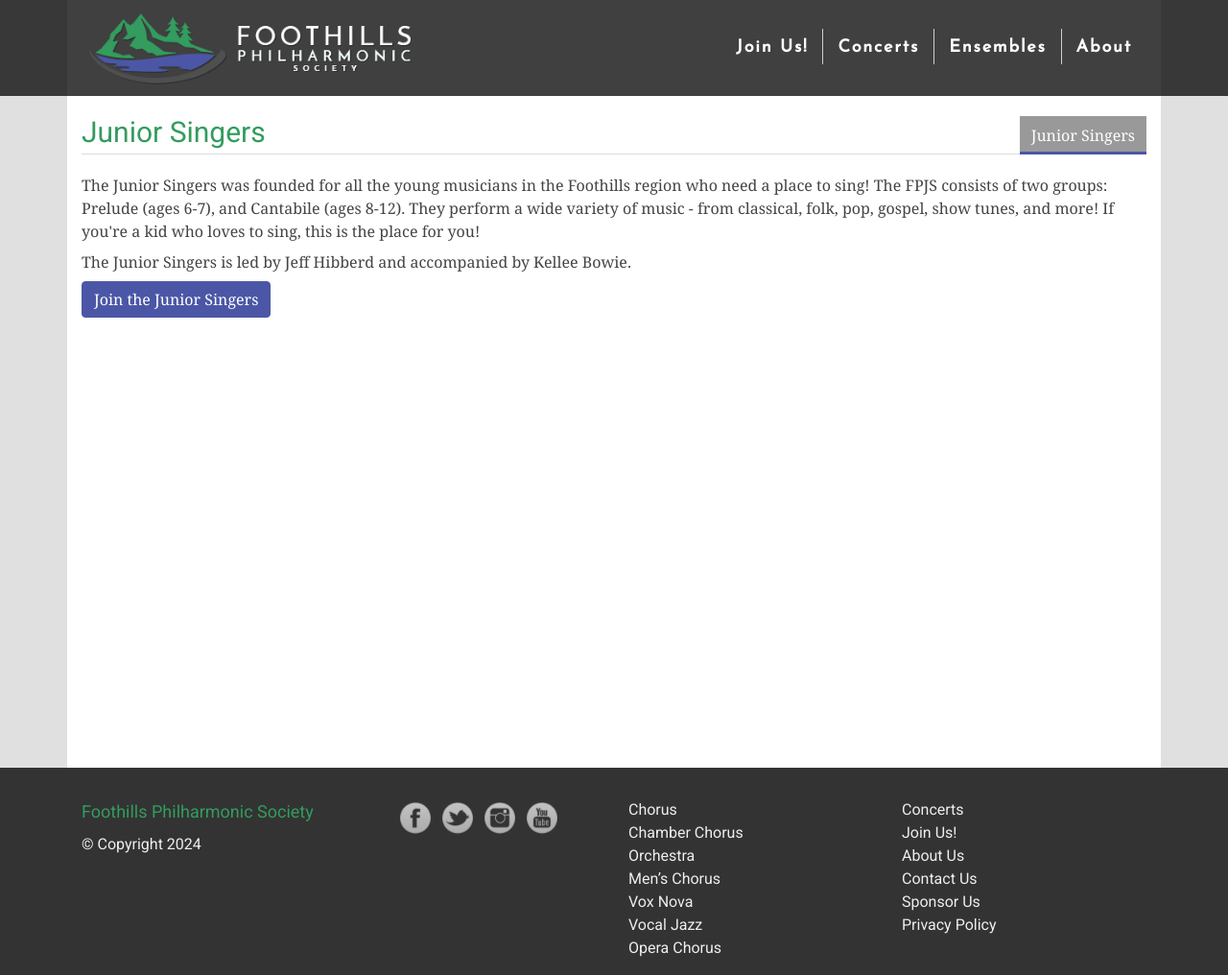
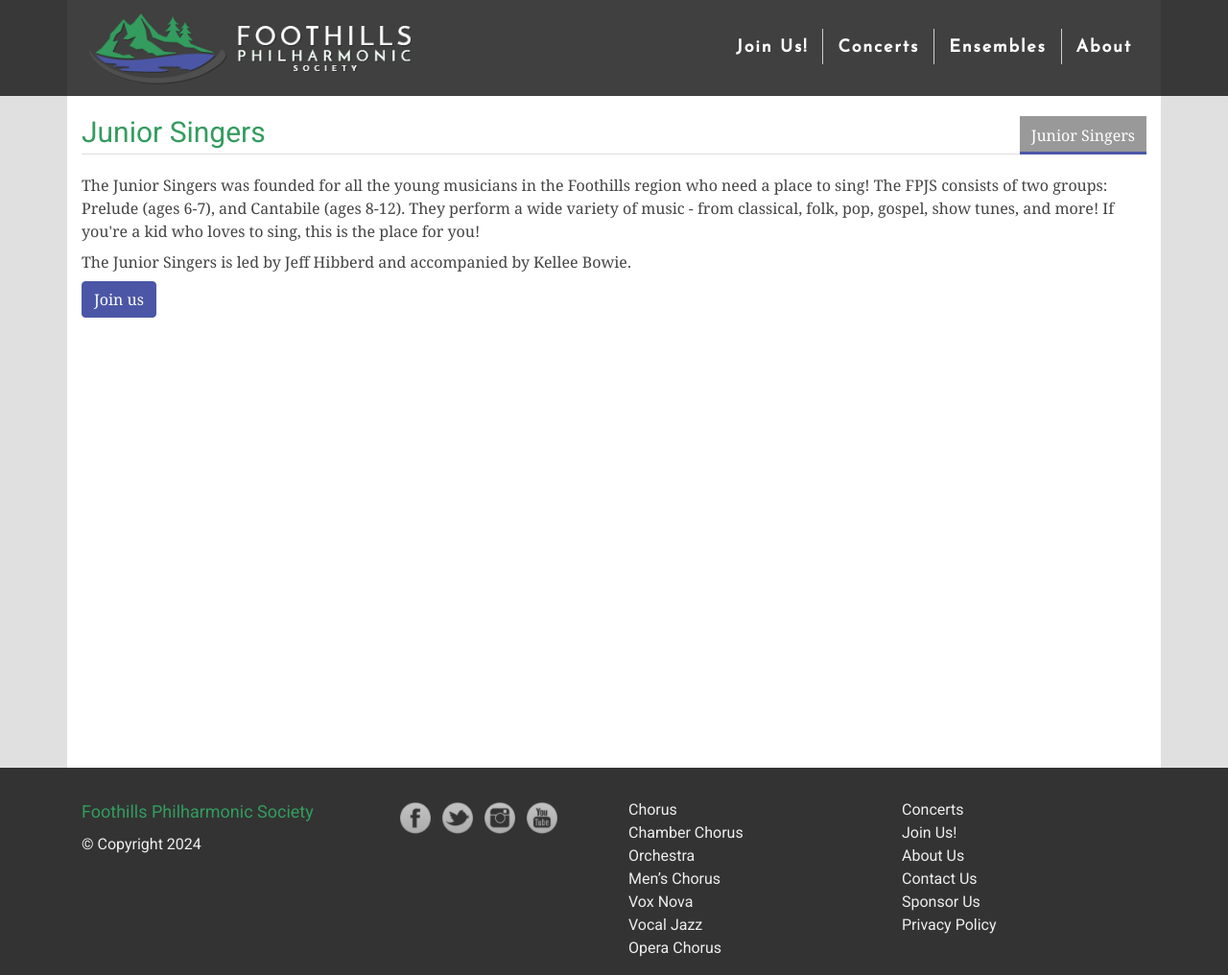
Before and after one commit to percyhanna/fps, a Jekyll site: the page built from junior-singers/index.html, in a window 1280 px wide and 1016 px high. Shown: the whole window at 96% size. Built offline with Jekyll 4.4.1, drawn with Linux system fonts in a browser that asks for light colours; nearby versions of some CDN libraries; Markdown is read by kramdown in place of the engine named in the settings.

Commit message:
Update link

```diff
--- a/junior-singers/index.html
+++ b/junior-singers/index.html
@@ -21,8 +21,8 @@
     </p>
 
     <p>
-      <a class="btn btn-primary" href="/join/junior-singers"
-        >Join the Junior Singers</a
+      <a class="btn btn-primary" href="/join"
+        >Join us</a
       >
     </p>
   </div>
```
